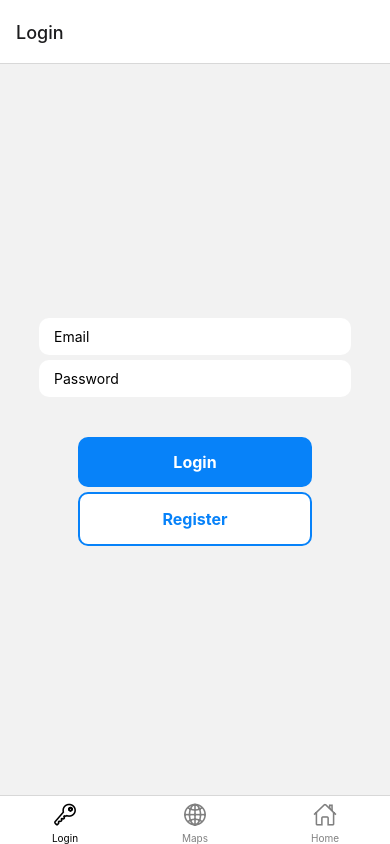
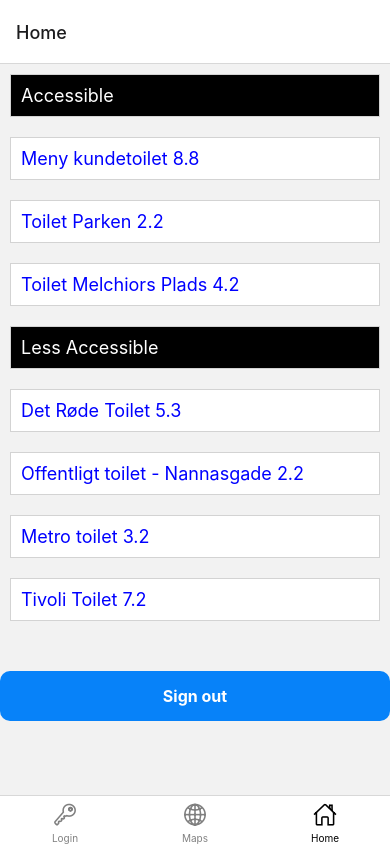
Before and after one commit to Gtinger/GK2, a React Native app: screen / in a window 390 px wide. Built offline with nearby package versions, Linux system fonts and the light colour scheme; no server answers.

Commit message:
woorks ½

```diff
--- a/App.js
+++ b/App.js
@@ -63,7 +63,6 @@ function App() {
         >
           <Tab.Screen name="Login" children={()=><LoginScreen/>} />
           <Tab.Screen name="Maps" children={()=><MapsScreen />} />
-        { /* <Tab.Screen name="Todo" children={()=><HomeScreen/>} />*/}
 
           <Tab.Screen name="Home" children={()=><HomeScreen/>} />
         </Tab.Navigator>
--- a/components/HomeScreen.js
+++ b/components/HomeScreen.js
@@ -3,13 +3,15 @@ import React from 'react'
 import { TouchableOpacity } from 'react-native-gesture-handler'
 import { auth } from '../firebase'
 import { useNavigation } from '@react-navigation/native'
-
+import * as data1 from './data.json'
 
 const HomeScreen = () => {
+    const data = data1.location
+    const navigation = useNavigation()
 
-    const localImage = require("../Images/toi-letz.jpg")
-
-    const navigation = useNavigation()
+    const handleNavigate = () => {
+        navigation.navigate("Maps")
+    }
 
     const handleSignOut = () => {
         auth
@@ -19,19 +21,29 @@ const HomeScreen = () => {
           })
           .catch(error => alert(error.message))
       }
-  return (
-
-    <ImageBackground source={localImage} style={styles.container}>
-        <ImageBackground source={localImage}></ImageBackground>
-      <Text>Email: {auth.currentUser?.email}</Text>
+      return (
+        <View>
+            <Text style={styles.title}>Accessible</Text>
+          {data.map((item) => {
+            if (item.handicapFriendly) {
+                return <TouchableOpacity onPress={handleNavigate}><Text style={styles.item} key={item.id}>{item.Name} {item.rating}</Text></TouchableOpacity>
+                }
+            })}
+                        <Text style={styles.title}>Less Accessible</Text>
+          {data.map((item) => {
+            if (!item.handicapFriendly) {
+                return <Text style={styles.item} key={item.id}>{item.Name} {item.rating}</Text>
+                }
+            })}
       <TouchableOpacity
       onPress={handleSignOut}
       style={styles.button}>
         <Text style={styles.buttonText}>Sign out</Text>
       </TouchableOpacity>
-      </ImageBackground>
-  )
-}
+
+        </View>
+      );
+    };
 
 export default HomeScreen
 
@@ -40,6 +52,16 @@ const styles = StyleSheet.create({
     container: {
         flex:1,
         justifyContent: 'space-between',
+
+    },
+    title: {
+        fontSize: 18,
+        color: 'white',
+        backgroundColor: 'black',
+        borderColor: 'lightgray',
+        borderWidth: 1,
+        padding: 10,
+        margin: 10,
 
     },
     button: {
@@ -60,5 +82,14 @@ const styles = StyleSheet.create({
         color: 'white',
         fontWeight: '700',
         fontSize: 16},
+        item: {
+            fontSize: 18,
+            color: 'blue',
+            backgroundColor: 'white',
+            borderColor: 'lightgray',
+            borderWidth: 1,
+            padding: 10,
+            margin: 10,
+          },
 
 })
--- a/components/LoginScreen.js
+++ b/components/LoginScreen.js
@@ -1,10 +1,11 @@
-import { KeyboardAvoidingView, StyleSheet, Text, TouchableOpacity, View } from 'react-native'
+import { ImageBackground, KeyboardAvoidingView, StyleSheet, Text, TouchableOpacity, View } from 'react-native'
 import React, { useEffect, useState } from 'react'
 import { TextInput } from 'react-native-gesture-handler'
 import { auth } from '../firebase'
 import { useNavigation } from '@react-navigation/native'
 
 const LoginScreen = () => {
+    const localImage = require("../Images/toi-letz.jpg")
 
     const [email, setEmail] = useState('')
     const [password, setPassword] = useState('')
@@ -13,7 +14,7 @@ const LoginScreen = () => {
 
     useEffect(() => { //unsubscribe gør at funktionen ikke pinger når det ikke er nødvendigt
        const unsubscribe = auth.onAuthStateChanged(user => {
-            if (user) {navigation.navigate("Home")}
+            if (true) {navigation.navigate("Home")}
         })
 
         return unsubscribe
@@ -36,12 +37,17 @@ const LoginScreen = () => {
             const user = userCredentials.user;
             console.log('logged in with: ', user.email)
         })
+        navigation.navigate("Home")
 
     }
+
+
+
 
   return (
     <KeyboardAvoidingView style={styles.container}
     behavior="padding">
+       <ImageBackground source={localImage} style={styles.localImage}>
         <View style={styles.inputContainer}>
             <TextInput
             placeholder='Email'
@@ -73,6 +79,7 @@ const LoginScreen = () => {
             <Text style={styles.buttonOutlineText}>Register</Text>
           </TouchableOpacity>
         </View>
+        </ImageBackground>
     </KeyboardAvoidingView>
   )
 }
@@ -124,4 +131,10 @@ const styles = StyleSheet.create({
       fontWeight: '700',
       fontSize: 16,
     },
+    localImage: {
+        flex: 1,
+        justifyContent: 'center',
+        alignItems: 'center',
+        width:'100%',
+      },
   })
--- a/components/mapsScreen.js
+++ b/components/mapsScreen.js
@@ -81,7 +81,14 @@ function MapsScreen() {
               provider="google"
               style={styles.map}
               showsUserLocation
-              onLongPress={handleLongPress}>
+              onLongPress={handleLongPress}
+              initialRegion={{
+                latitude: 55.67782086544916,
+                longitude: 12.524891962110994,
+                latitudeDelta: 0.0922,
+                longitudeDelta: 0.0821,
+              }}
+              >
 
 
   {markers.map((marker, index) => (
@@ -91,8 +98,10 @@ function MapsScreen() {
             latitude: marker.latitude,
             longitude: marker.longitude,
           }}
+
           title={marker.Name}
           description={JSON.stringify(marker.rating)}
+
 
         />
       ))}
@@ -144,6 +153,6 @@ const styles = StyleSheet.create({
   },
   infoText: {
     fontSize: 15,
-  },
+  }
 });
 export default MapsScreen
```
